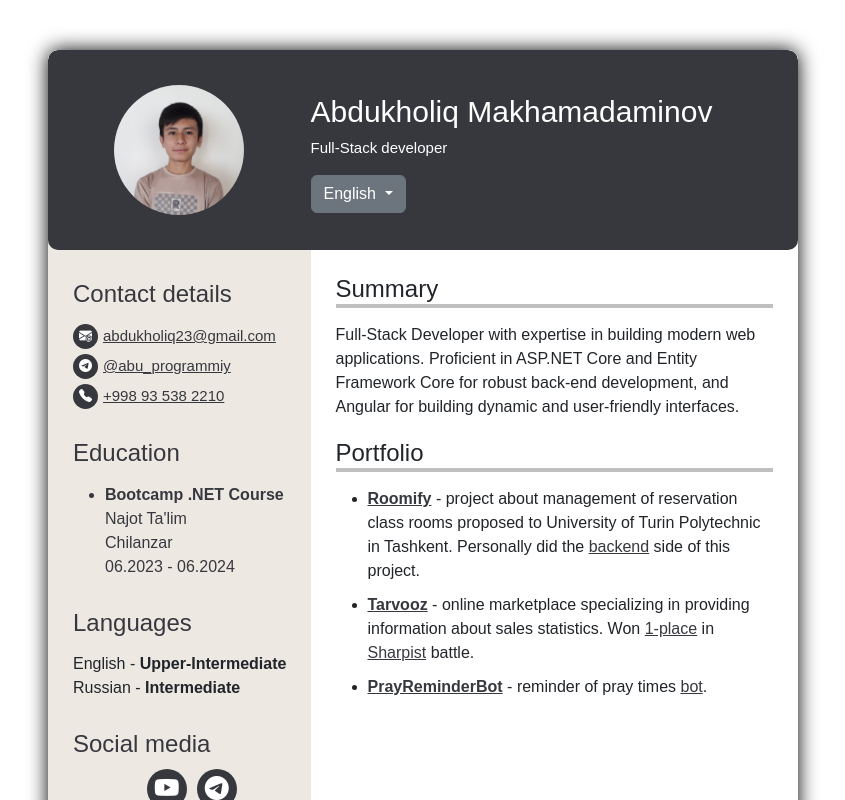
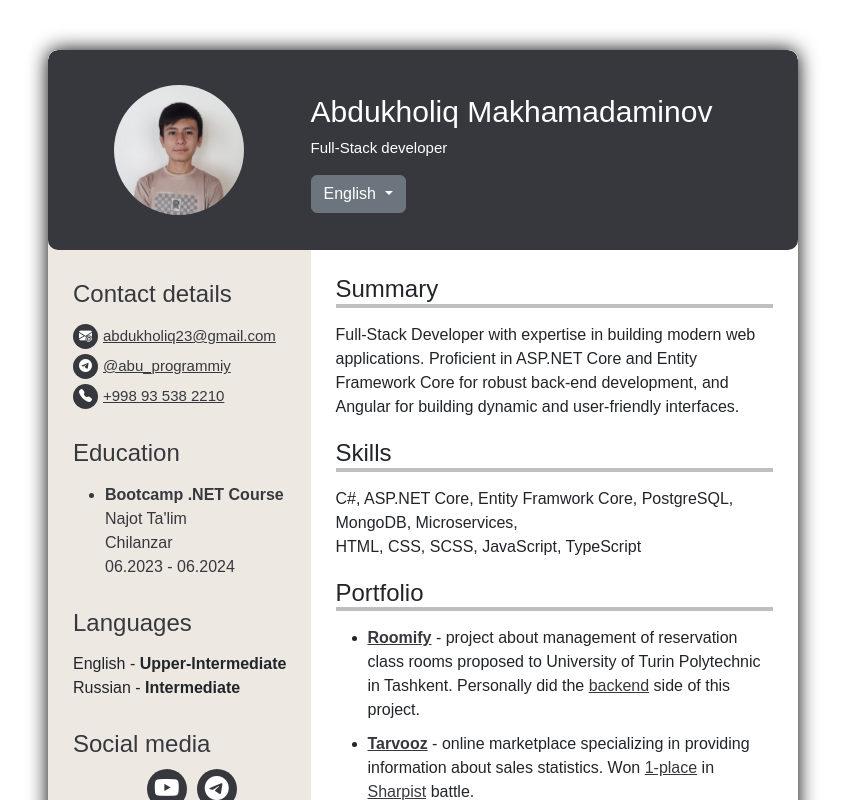
Before and after one commit to AbuProgrammiy/my-resume, an Angular app: page / in a window 1280 px wide. Shown: the top 800 px of the page, without its empty margins (217-1062 px from the left). Built offline with nearby package versions, Linux system fonts and the light colour scheme.

Commit message:
adding skills

```diff
--- a/src/app/app.component.html
+++ b/src/app/app.component.html
@@ -74,6 +74,22 @@
           <h4 class="summary">{{summary}}</h4>
           <hr class="line">
           <p class="description-body">{{summaryBody}}</p>
+          <h4 class="skills">
+            @if (lang=="O'zbekcha") {
+              Ko'nikmalar
+            }
+            @else if (lang=="English") {
+              Skills
+            }
+            @else if (lang=="Русский") {
+              Навыки
+            }
+          </h4>
+          <hr class="line">
+          <p class="description-body">
+            C#, ASP.NET Core, Entity Framwork Core, PostgreSQL, MongoDB, Microservices, <br>
+            HTML, CSS, SCSS, JavaScript, TypeScript
+          </p>
           <h4 class="portfolio">{{portfolio}}</h4>
           <hr class="line">
           <ul class="description-body">
--- a/src/app/app.component.scss
+++ b/src/app/app.component.scss
@@ -189,6 +189,11 @@
     font-weight: 500;
 }
 
+.skills{
+    margin-top: 20px;
+    font-weight: 500;
+}
+
 .line {
     border: 2px solid black;
 }
```
